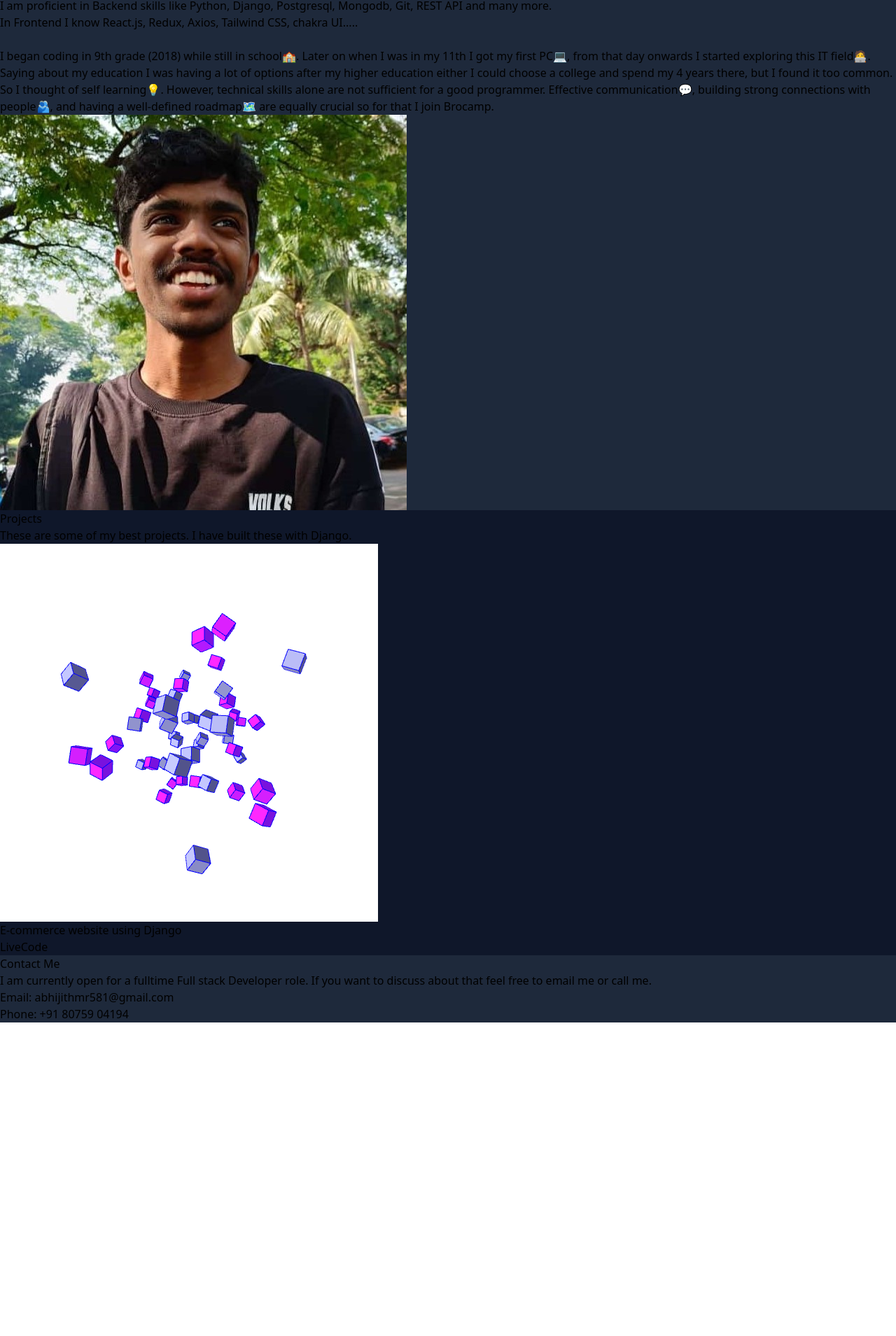
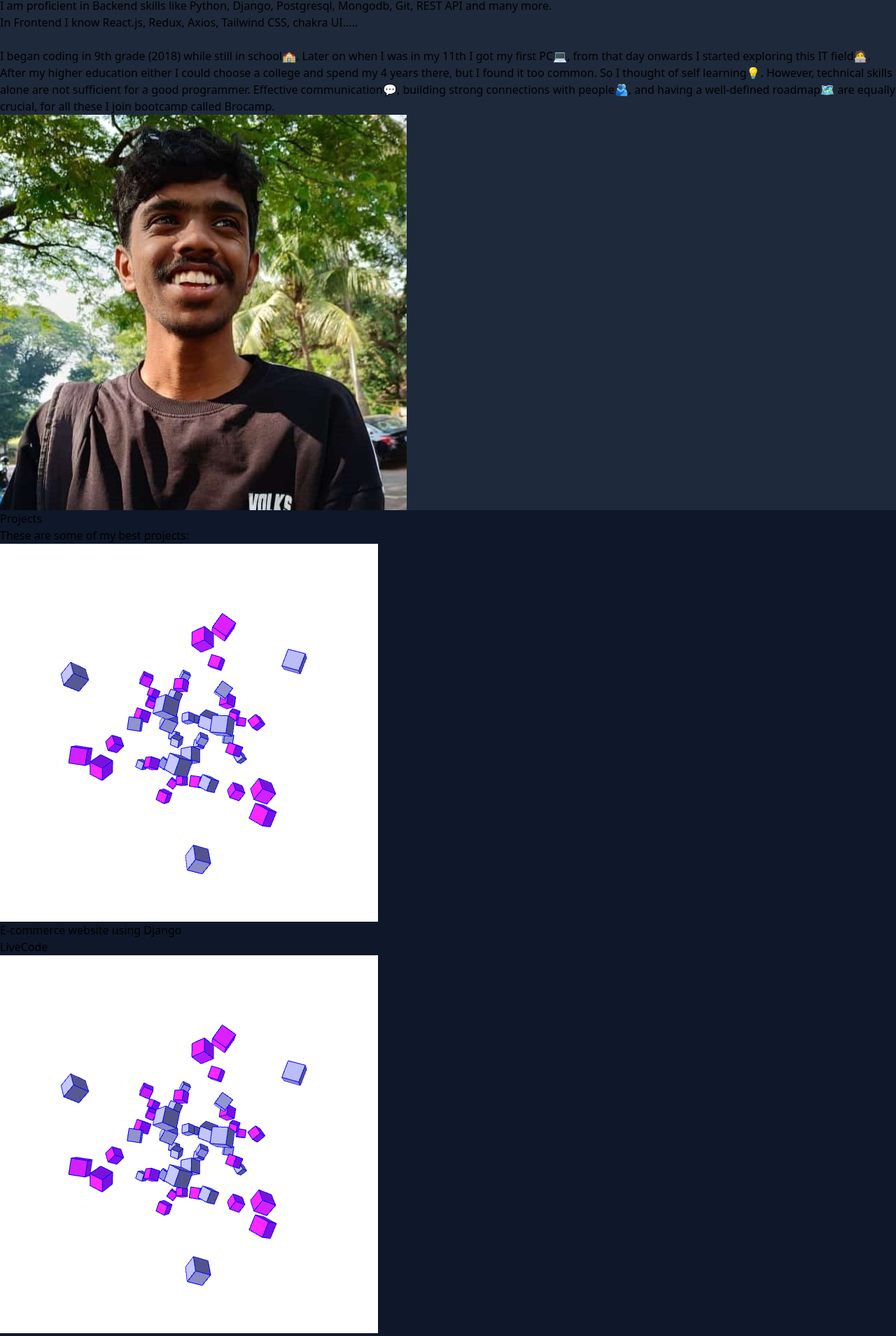
Before and after one commit to AbhijithMR-403/Portfolio, a React (Vite) app: page / in a window 1280 px wide. Shown: the part 872-2781 px from the top of the page at 70% size. Before the commit the page ends 2333 px from the top, so only its background shows below. Built offline with nearby package versions, Linux system fonts and the light colour scheme.

Commit message:
improve texting

```diff
--- a/src/components/About.jsx
+++ b/src/components/About.jsx
@@ -27,8 +27,8 @@ const About = () => {
           </p>
           <br />
           <p>
-          I began coding in 9th grade (2018) while still in school🏫. Later on when I was in my 11th I got my first PC💻, from that day onwards I started exploring this IT field🧑‍💻. Saying about my education I was having a lot of options after my higher education either I could choose a college and spend my 4 years there, but I found it too common.
-            So I thought of self learning💡. However, technical skills alone are not sufficient for a good programmer. Effective communication💬, building strong connections with people🫂, and having a well-defined roadmap🗺️ are equally crucial so for that I join Brocamp.
+          I began coding in 9th grade (2018) while still in school🏫. Later on when I was in my 11th I got my first PC💻, from that day onwards I started exploring this IT field🧑‍💻. After my higher education either I could choose a college and spend my 4 years there, but I found it too common.
+            So I thought of self learning💡. However, technical skills alone are not sufficient for a good programmer. Effective communication💬, building strong connections with people🫂, and having a well-defined roadmap🗺️ are equally crucial, for all these I join bootcamp called Brocamp.
           <br />
             {/* In my spare time I use to play chess, learn about some programming concept or some myterious sci-fi things.
             Where I talk about programming theory and build various projects. */}
--- a/src/components/Contact.jsx
+++ b/src/components/Contact.jsx
@@ -8,10 +8,10 @@ const Contact = () => {
           Contact Me
         </h2>
         <p>
-          I am currently open for a fulltime Full stack Developer role. If you
-          want to discuss about that feel free to email me or call me.
+          I am currently open for a fulltime Full stack Developer role.<br/>
+          Feel free to email me for any inquiry.
         </p>
-
+        <br/>
         <p className="py-2">
           <span className="font-bold">Email:</span> abhijithmr581@gmail.com
         </p>
--- a/src/components/Header.jsx
+++ b/src/components/Header.jsx
@@ -9,7 +9,7 @@ const Header = () => {
   return (
     <header className="flex justify-between px-5 py-2 bg-primary text-white fixed w-full z-10">
       <a href="/" className="logo text-2xl font-bold text-accent">
-        Abhijith
+      101110001
       </a>
 
       {/* Desktop Nav */}
--- a/src/components/Hero.jsx
+++ b/src/components/Hero.jsx
@@ -18,7 +18,7 @@ const Hero = () => {
           </h1>
 
           <p className="py-5">
-            I am proficient in Django, React.js and Tailwind CSS
+            I am proficient in Django and React.js.
           </p>
 
           <div className="flex py-5 ">
--- a/src/components/Project.jsx
+++ b/src/components/Project.jsx
@@ -13,13 +13,13 @@ const Projects = () => {
           live: "https://github.com/AbhijithMR-403/lunar_Edge",
           code: "https://github.com/AbhijithMR-403/lunar_Edge",
         },
-        // {
-        // //   img: getInspirred,
-        //   title: "get Inspirred",
-        //   desc: "Quote search app. Used Quotable API for the quotes and React, Redux on the frontend",
-        //   live: "",
-        //   code: "",
-        // },
+        {
+        //   img: getInspirred,
+          title: "Navi-Go",
+          desc: "Bus Booking",
+          live: "https://github.com/AbhijithMR-403/navigo",
+          code: "https://github.com/AbhijithMR-403/navigo",
+        },
       ];
 
   return (
@@ -31,7 +31,7 @@ const Projects = () => {
           </h2>
 
           <p className="pb-5">
-            These are some of my best projects. I have built these with Django.
+            These are some of my best projects:
           </p>
         </div>
 
```
